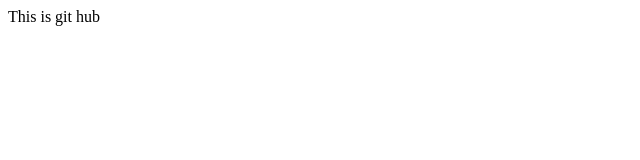
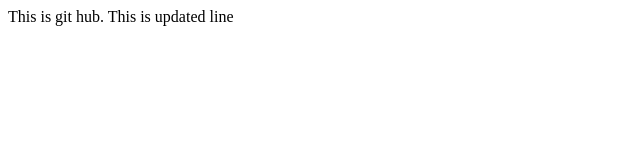
Before and after one commit to riad1983/Bakery-Processing-System, a plain HTML site: page index.html in a window 1280 px wide. Shown: the whole page, without its empty margins (0-640 px from the left). Drawn offline with Linux system fonts and the light colour scheme.

Commit message:
new line added

```diff
--- a/index.html
+++ b/index.html
@@ -7,6 +7,7 @@
     <title>Document</title>
 </head>
 <body>
-    This is git hub
+    This is git hub.
+    This is updated line
 </body>
 </html>
```
